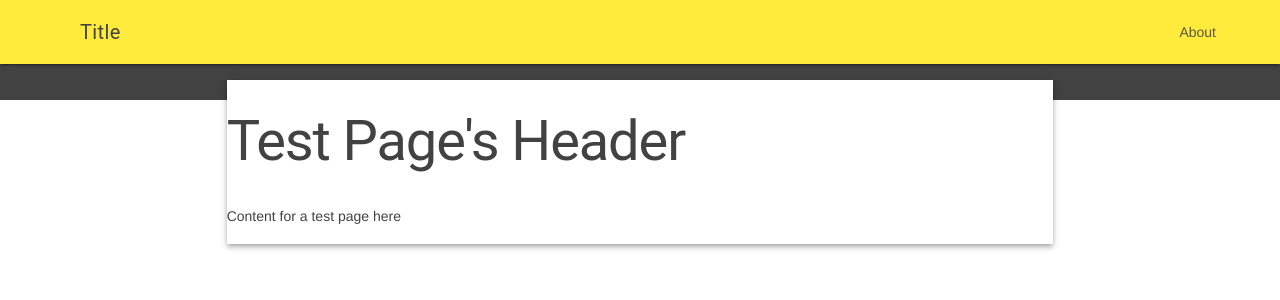
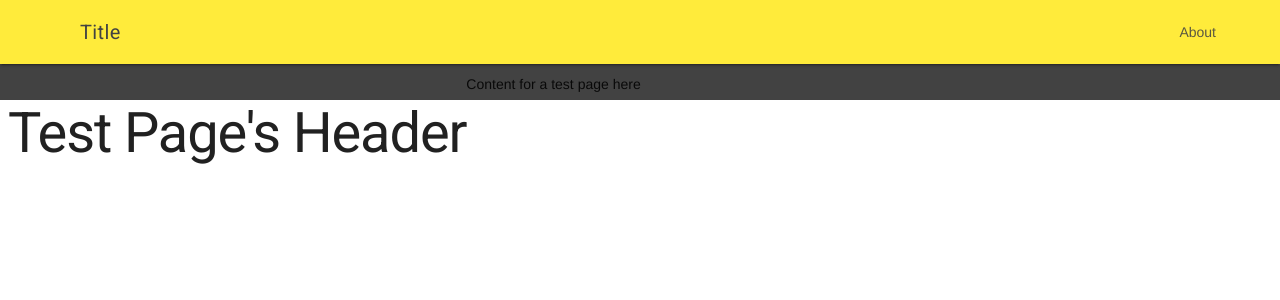
Before and after one commit to vantravel/vantravel.github.io, a Jekyll site: the page built from index.html, in a window 1280 px wide. Shown: the top 300 px of the page. Built offline with Jekyll 4.4.1, drawn with Linux system fonts in a browser that asks for light colours.

Commit message:
Update default.html

```diff
--- a/_layouts/default.html
+++ b/_layouts/default.html
@@ -1,9 +1,15 @@
 <!DOCTYPE html>
 	<html>
 		<head>
+			<meta charset="utf-8">
+    			<meta http-equiv="X-UA-Compatible" content="IE=edge">
+    			<meta name="description" content="A front-end template that helps you build fast, modern mobile web apps.">
+    			<meta name="viewport" content="width=device-width, initial-scale=1.0, minimum-scale=1.0">
 			<title>{{ page.title }}</title>
 			<!-- link to main stylesheet -->
 			<link rel="stylesheet" type="text/css" href="/css/styles.css">
+			<link rel="stylesheet" href="https://fonts.googleapis.com/css?family=Roboto:regular,bold,italic,thin,light,bolditalic,black,medium&amp;lang=en">
+    			<link rel="stylesheet" href="https://fonts.googleapis.com/icon?family=Material+Icons">
 		</head>
 		<body>
 			<!-- Always shows a header, even in smaller screens. -->
@@ -33,10 +39,7 @@
 				-->
 				<main class="mdl-layout__content">
 					<div class="demo-container mdl-grid">
-						<div class="mdl-cell mdl-cell--2-col mdl-cell--hide-tablet mdl-cell--hide-phone"></div>
-						<div class="demo-content mdl-color--white mdl-shadow--4dp content mdl-color-text--grey-800 mdl-cell mdl-cell--8-col">
-							{{ content }}
-						</div>
+						{{ content }}
 					</div>
 				</main>
 			</div>
```
